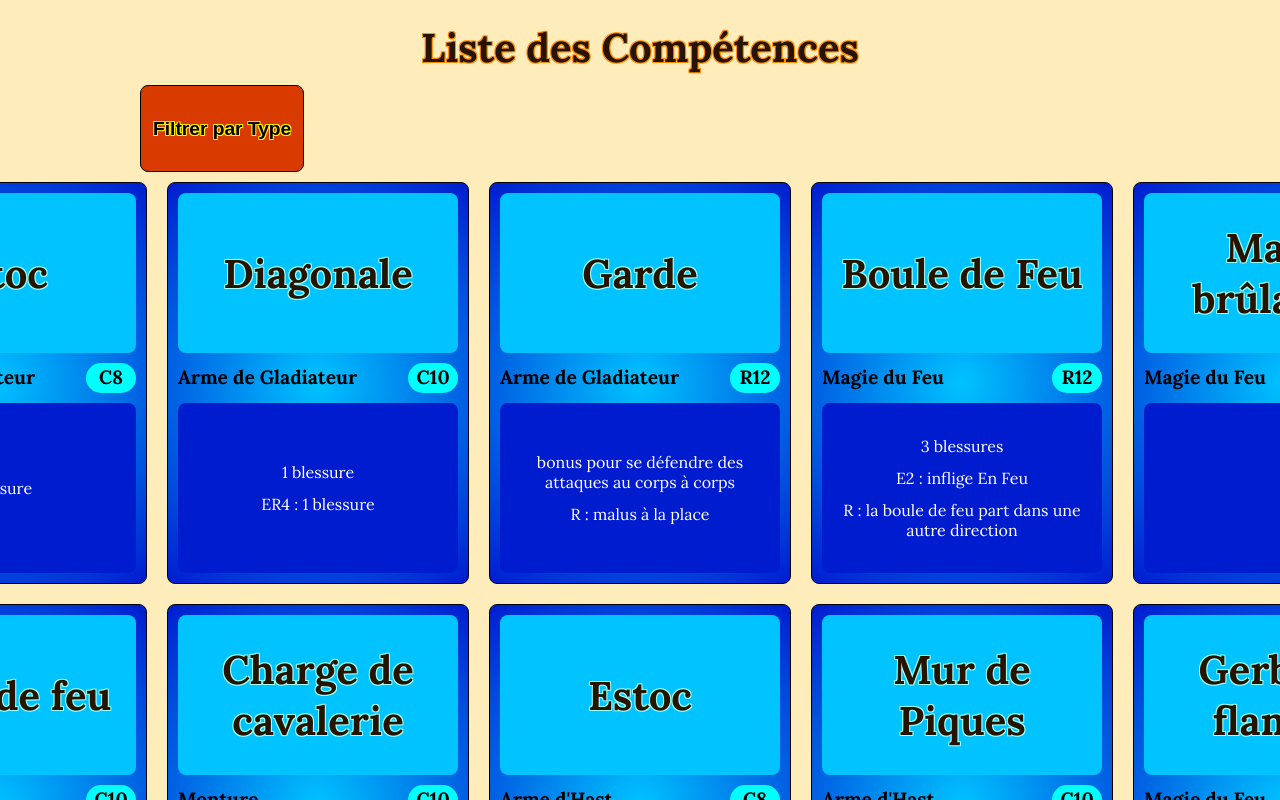
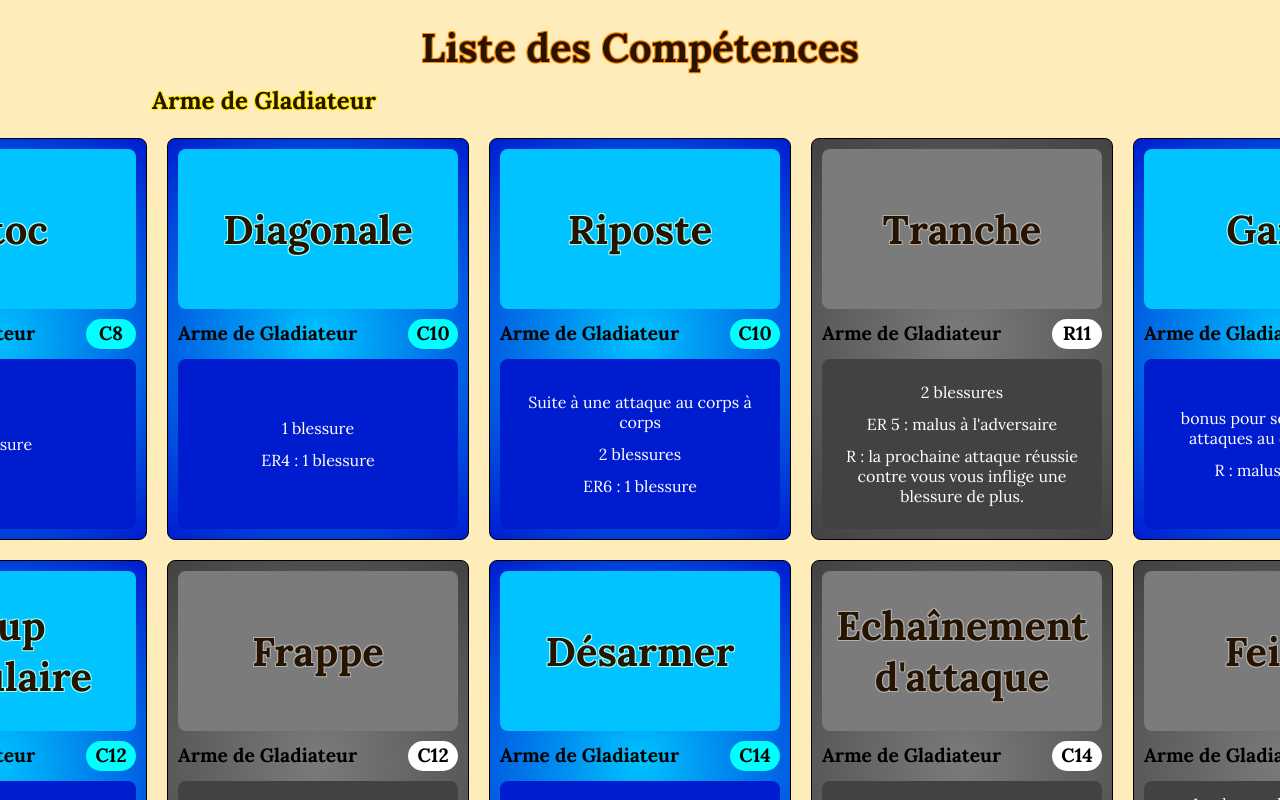
Before and after one commit to Sourdeval/Omnak, an Angular app: page /skills in a window 1280 px wide. Shown: the top 800 px of the page. Built offline with nearby package versions, Linux system fonts and the light colour scheme.

Commit message:
[SkillList] Filter and sort

```diff
--- a/src/app/skill-list/skill-list.component.html
+++ b/src/app/skill-list/skill-list.component.html
@@ -1,10 +1,7 @@
 <h2 style="text-align: center;">Liste des Compétences</h2>
 
-<button (click)="filterByType()">
-    <h4>Filtrer par Type</h4>
-</button>
-
 <div *ngFor="let listSkills of skills">
+    <h3>{{listSkills[0].type}}</h3>
     <div style="margin-left: -400px; margin-right: -400px; display: flex; flex-wrap: wrap; justify-content: center;">
         <omnak-skill *ngFor="let skill of listSkills" [skill]="skill"></omnak-skill>
     </div>
--- a/src/app/skill-list/skill-list.component.ts
+++ b/src/app/skill-list/skill-list.component.ts
@@ -12,7 +12,8 @@ export class SkillListComponent implements OnInit {
   skills: Skill[][] = [[]]
 
   ngOnInit() {
-    ways.forEach(w => this.skills[0] = this.skills[0].concat(w.skills.filter(s => s.name)));
+    this.filterByType();
+    this.sortByDiff();
   }
 
   filterByType() {
@@ -34,4 +35,14 @@ export class SkillListComponent implements OnInit {
       })
     });
   }
+
+  sortByDiff() {
+    this.skills.forEach(listSkill => {
+      listSkill.sort((s1, s2) => {
+        let s1number: number = +s1.difficulty.substring(1);
+        let s2number: number = +s2.difficulty.substring(1);
+        return s1number - s2number;
+      })
+    })
+  }
 }
```
